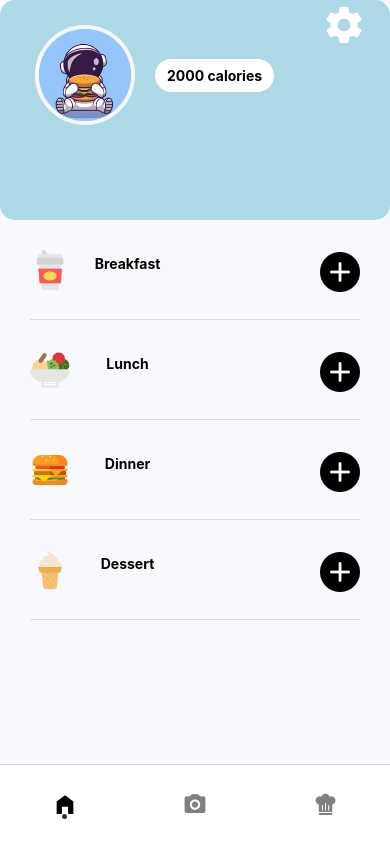
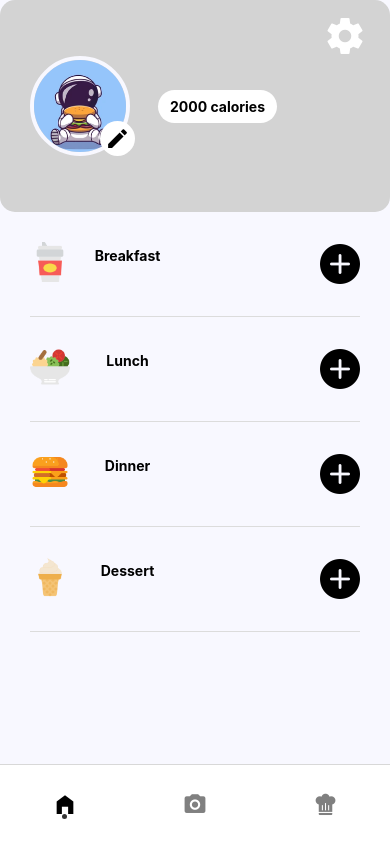
Before and after one commit to aionitel/justeatAI, a React Native app: screen /Home in a window 390 px wide. Built offline with nearby package versions, Linux system fonts and the light colour scheme.

Commit message:
added edit button to profile pic

```diff
--- a/components/home/MealCard.tsx
+++ b/components/home/MealCard.tsx
@@ -11,10 +11,10 @@ const iconSize = 40;
 
 const MealCard: React.FC<MealCardProps> = ({ image, title }) => {
   return (
-    <View style={{ flexDirection: 'row', marginTop: 30, paddingBottom: 25 , marginHorizontal: 30, justifyContent: 'space-between', borderBottomWidth: 1, borderColor: 'gainsboro'}}>
+    <View style={{ flexDirection: 'row', marginTop: 30, paddingBottom: 30 , marginHorizontal: 30, justifyContent: 'space-between', borderBottomWidth: 1, borderColor: 'gainsboro'}}>
       <Image source={image} style={{ height: iconSize, width: iconSize }}/>
       <Text style={{ marginRight: 135, marginTop: 5, fontWeight: 'bold'}}>{title}</Text>
-      <TouchableOpacity style={{ }}>
+      <TouchableOpacity>
         <AntDesign name='pluscircle' size={40} />
       </TouchableOpacity>
     </View>
--- a/components/home/ProfileCard.tsx
+++ b/components/home/ProfileCard.tsx
@@ -3,18 +3,42 @@ import { ViewBase, View, Text, TouchableOpacity, SafeAreaView, Image, ImageSourc
 import { useRecoilState } from 'recoil'
 import { calorieAtom } from '../../state/atoms'
 import Ionicons from 'react-native-vector-icons/Ionicons'
+import MaterialCommunityIcons from 'react-native-vector-icons/MaterialCommunityIcons'
 
 const ProfileCard = () => {
   const [calories, setCalories] = useRecoilState(calorieAtom)
 
   return (
     <SafeAreaView style={{
-      backgroundColor: 'lightblue',
-      paddingBottom: 40,
-      height: 220,
+      height: 50,
+      backgroundColor: 'lightgray',
       borderRadius: 15,
+      flex: 1,
+      flexDirection: 'row',
+      alignItems: 'center',
+      justifyContent: 'space-between'
     }}>
       <ProfilePic calories={calories} />
+      <TouchableOpacity
+        style={{
+          backgroundColor: 'white',
+          borderRadius: 30,
+          marginRight: 20
+        }}
+      >
+        <Text style={{ paddingHorizontal: 12, paddingVertical: 8, fontWeight: 'bold', }}>{calories} calories</Text>
+      </TouchableOpacity>
+      <TouchableOpacity>
+        <Ionicons
+          name='settings-sharp'
+          size={40}
+          style={{
+            color: 'white',
+            marginBottom: 140,
+            marginRight: 25
+          }}
+        />
+      </TouchableOpacity>
     </SafeAreaView>
   )
 }
@@ -25,39 +49,28 @@ interface ProfilePicProps {
 
 const ProfilePic: React.FC<ProfilePicProps> = ({ calories }) => {
   return (
-    <View style={{ flexDirection: 'row', alignItems: 'center'}}>
+    <View style={{ flexDirection: 'row', position: 'relative' }}>
       <Image
         source={require('../../assets/images/astro_burger.png')}
         style={{
           height: 100,
           width: 100,
-          marginLeft: 35,
-          marginTop: 25,
           borderRadius: 80,
           borderWidth: 4,
-          borderColor: 'ghostwhite'
+          borderColor: 'ghostwhite',
+          marginLeft: 30
         }}
       />
-      <TouchableOpacity
-        style={{
-          backgroundColor: 'white',
-          marginLeft: 20,
-          marginTop: 25,
-          borderRadius: 30
-        }}
-      >
-        <Text style={{ paddingHorizontal: 12, paddingVertical: 8, fontWeight: 'bold', }}>{calories} calories</Text>
-      </TouchableOpacity>
-      <TouchableOpacity>
-        <Ionicons
-          name='settings-sharp'
-          size={40}
-          style={{
-            color: 'white',
-            marginLeft: 50,
-            marginBottom: 75,
-          }}
-        />
+      <TouchableOpacity style={{
+        position: 'absolute',
+        bottom: 0,
+        left: 0,
+        marginLeft: 100,
+        backgroundColor: 'white',
+        padding: 5,
+        borderRadius: 30,
+      }}>
+        <MaterialCommunityIcons name='pencil' style={{ fontSize: 25 }}/>
       </TouchableOpacity>
     </View>
   )
--- a/package.json
+++ b/package.json
@@ -20,7 +20,6 @@
     "react": "17.0.1",
     "react-dom": "17.0.1",
     "react-native": "0.64.3",
-    "react-native-animated-nav-tab-bar": "^3.1.7",
     "react-native-fs": "^2.19.0",
     "react-native-modal": "^13.0.1",
     "react-native-safe-area-context": "3.3.2",
```
Also changed, not shown: 1 other file (tests, documents, lock files or other folders).
